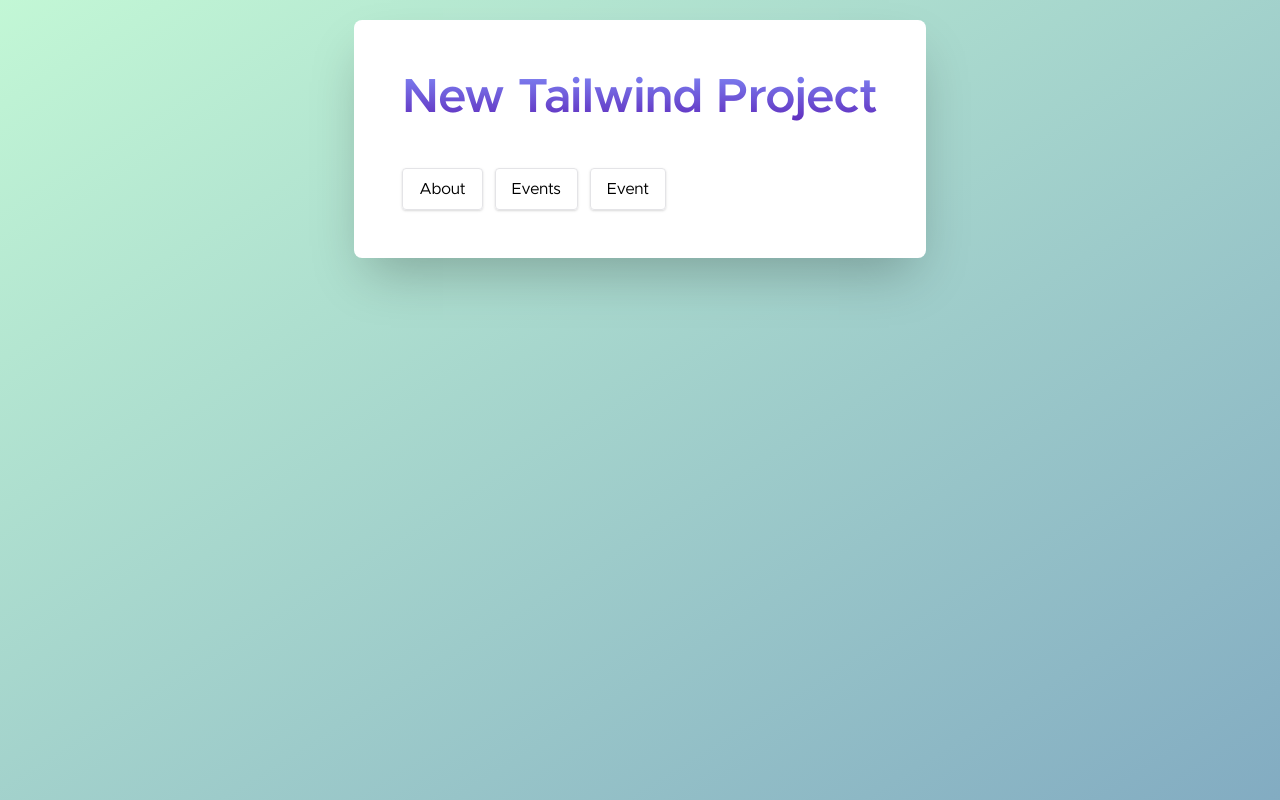
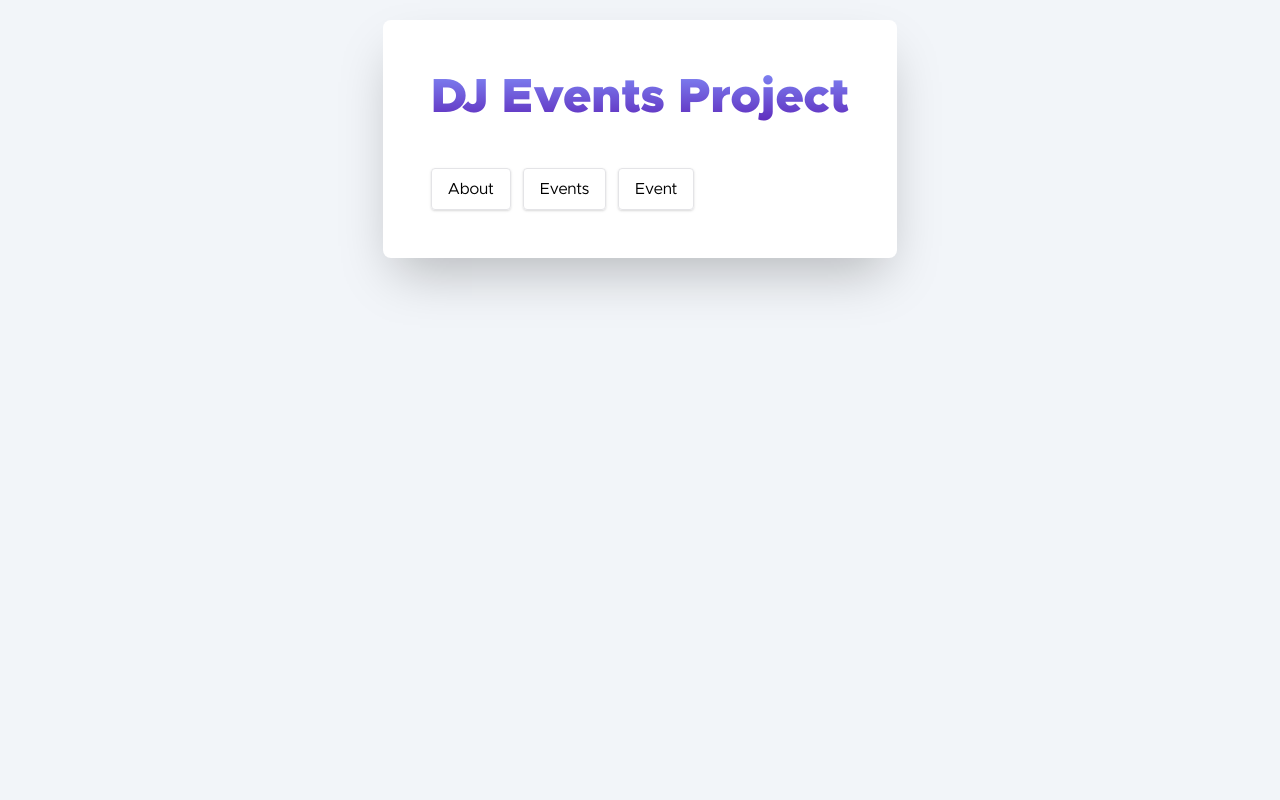
Before and after one commit to PaulHaze/dj-events-frontend, a Next.js app: page / in a window 1280 px wide. Built offline with nearby package versions, Linux system fonts and the light colour scheme.

Commit message:
add layout styles and body styles

```diff
--- a/layouts/MainLayout.js
+++ b/layouts/MainLayout.js
@@ -10,7 +10,7 @@ export default function MainLayout({ title, keywords, description, children }) {
         <meta name="keywords" content={keywords} />
         <link rel="icon" href="/favicon.ico" />
       </Head>
-      <div className={styles.container}>{children}</div>
+      <div className={styles.layoutContainer}>{children}</div>
     </div>
   );
 }
--- a/layouts/MainLayout.module.css
+++ b/layouts/MainLayout.module.css
@@ -1,4 +1,3 @@
-.container {
-  /* padding: 0 1rem; */
-  /* margin: 3rem auto 6rem; */
+.layoutContainer {
+  @apply mx-auto max-w-screen-lg;
 }
--- a/pages/about.js
+++ b/pages/about.js
@@ -4,7 +4,7 @@ import MainLayout from '../layouts/MainLayout';
 
 export default function AboutPage() {
   return (
-    <MainLayout>
+    <MainLayout title="About DJ Events">
       <div className="container p-5 max-w-xl">
         <h1 className="font-heading">About</h1>
         <p>Find The Latest Dj Events Near You</p>
--- a/pages/events/add.js
+++ b/pages/events/add.js
@@ -2,7 +2,7 @@ import MainLayout from '../../layouts/MainLayout';
 
 export default function AddEventPage() {
   return (
-    <MainLayout>
+    <MainLayout title="Add An Event">
       <p>add event placeholder</p>
     </MainLayout>
   );
--- a/pages/index.js
+++ b/pages/index.js
@@ -4,10 +4,10 @@ import MainLayout from '../layouts/MainLayout';
 export default function Home() {
   return (
     <MainLayout>
-      <div className="min-h-[100vh] bg-gradient-to-br from-green-300/50 to-sky-800/50 flex items-start justify-center pt-5 px-3">
+      <div className="min-h-[100vh]  flex items-start justify-center pt-5 px-3">
         <div className="bg-white p-xl rounded-lg shadow-2xl text-center">
-          <h1 className="bg-clip-text bg-gradient-to-b from-indigo-400 to-violet-800 text-transparent  text-center">
-            New Tailwind Project
+          <h1 className="bg-clip-text bg-gradient-to-b from-indigo-400 to-violet-800 font-black text-transparent  text-center">
+            DJ Events Project
           </h1>
           <div className="flex space-x-3">
             <Link href="/about">
--- a/styles/main.css
+++ b/styles/main.css
@@ -1,6 +1,9 @@
 @tailwind base;
 
 @layer base {
+  body {
+    @apply bg-bluegray-100/90;
+  }
   h1 {
     @apply text-5xl font-semibold leading-tight;
   }
--- a/tailwind.config.js
+++ b/tailwind.config.js
@@ -56,6 +56,13 @@ module.exports = {
         xl: '1280px',
         '2xl': '1536px',
       },
+      maxWidth: {
+        sm: '640px',
+        md: '768px',
+        lg: '1024px',
+        xl: '1280px',
+        '2xl': '1536px',
+      },
       spacing: {
         sm: '8px',
         md: '16px',
```
